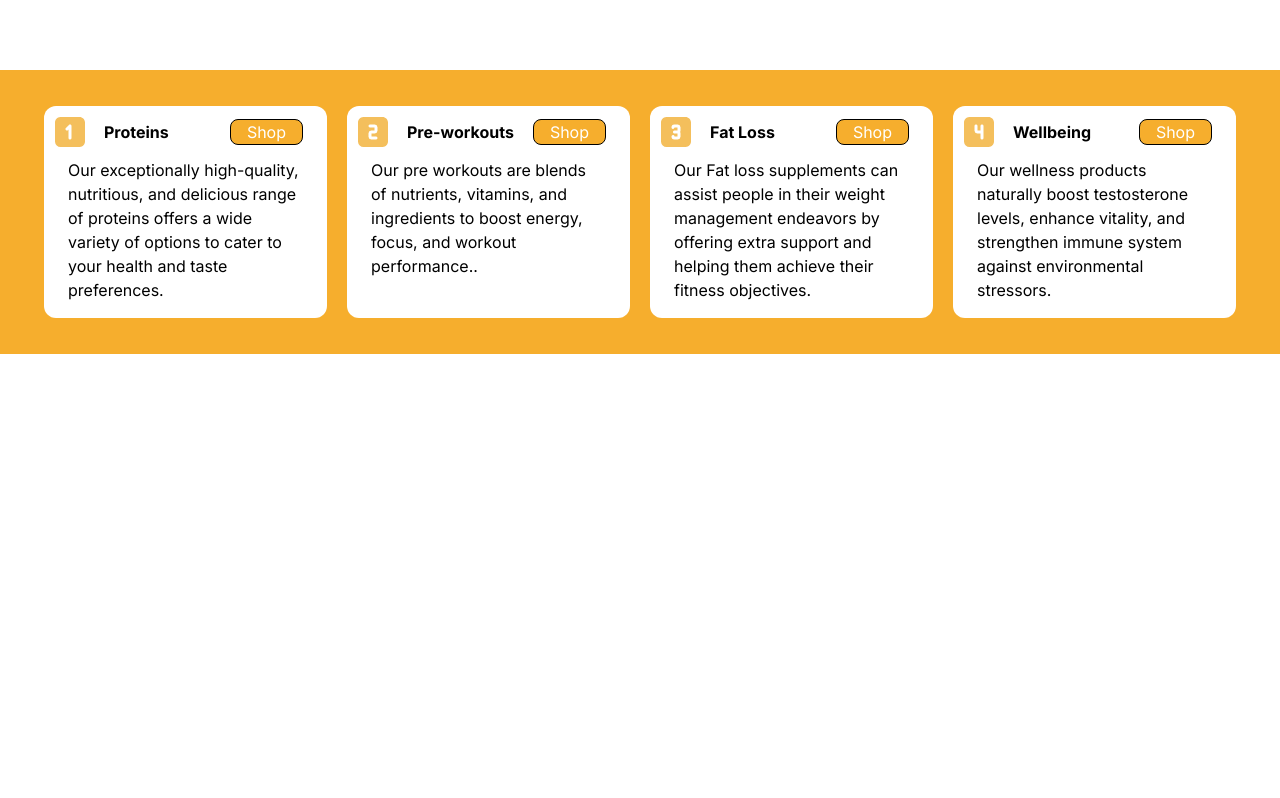
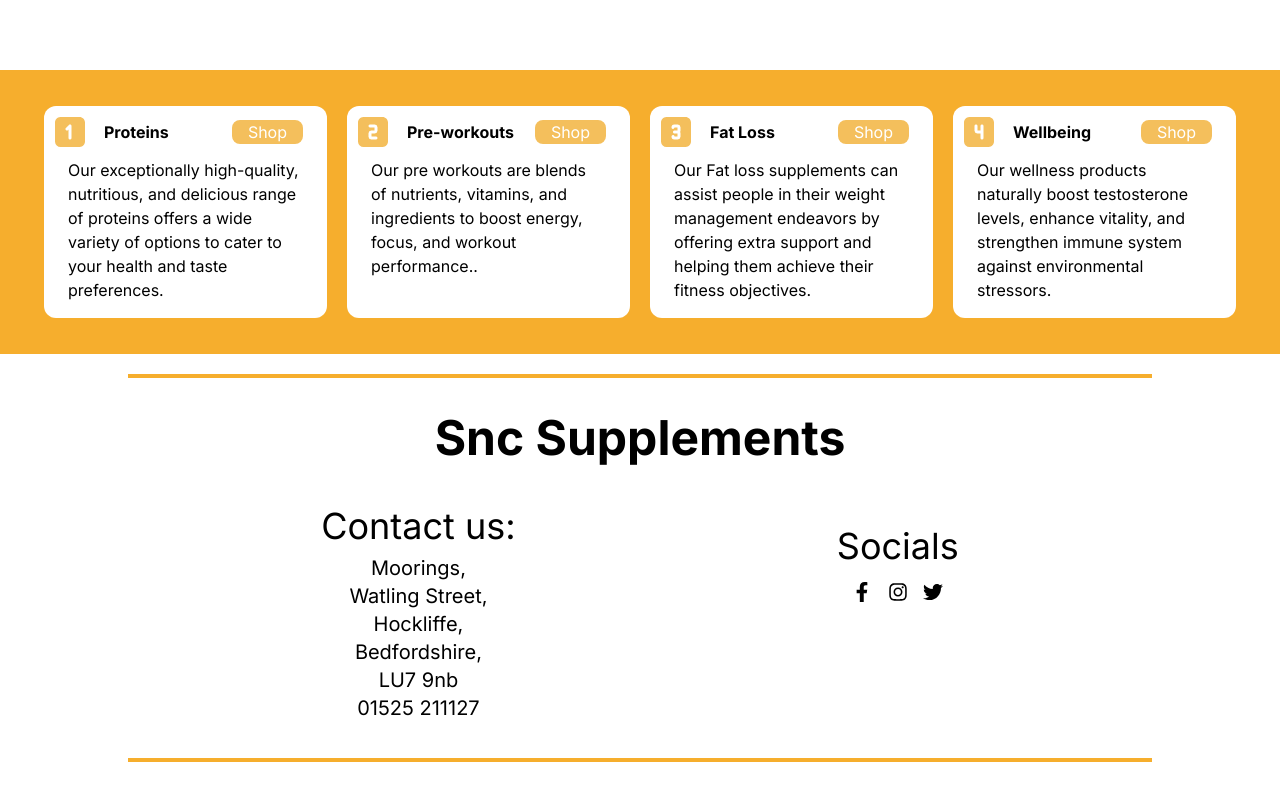
Before and after one commit to jacam666/testsncstore, a Next.js app: page / in a window 1280 px wide. Shown: the part 1910-2708 px from the top of the page. Before the commit the page ends 2264 px from the top, so only its background shows below. Built offline with nearby package versions, Linux system fonts and the light colour scheme.

Commit message:
added footer

```diff
--- a/src/app/globals.css
+++ b/src/app/globals.css
@@ -16,7 +16,7 @@ body {
   height: auto;
 }
 .homepage-button {
-  background-color: #f6ae2d;
+  background-color: #f4bf5c;
   color: #fff;
 
 }
--- a/src/app/page.js
+++ b/src/app/page.js
@@ -3,6 +3,9 @@ import { TbSquareNumber1Filled } from "react-icons/tb";
 import { TbSquareNumber2Filled } from "react-icons/tb";
 import { TbSquareNumber3Filled } from "react-icons/tb";
 import { TbSquareNumber4Filled } from "react-icons/tb";
+import { FaFacebookF } from "react-icons/fa";
+import { FaInstagram } from "react-icons/fa";
+import { FaTwitter } from "react-icons/fa";
 
 
 export default function Home() {
@@ -60,7 +63,7 @@ export default function Home() {
           <div className="flex items-center">
             <div className="text-4xl icon-1 "><TbSquareNumber1Filled /></div>
             <h1 className="flex ml-4 font-bold">Proteins</h1>
-            <button className="homepage-button flex  border border-black rounded-lg px-4 ml-auto mr-4 ">Shop </button>
+            <button className="homepage-button flex   rounded-lg px-4 ml-auto mr-4 ">Shop </button>
           </div>
           <div>
             <p className="px-4 py-2">Our exceptionally high-quality, nutritious, and delicious range of proteins offers a wide variety of options to cater to your health and taste preferences.</p>
@@ -70,7 +73,7 @@ export default function Home() {
           <div className="flex items-center">
             <div className="text-4xl icon-1 "><TbSquareNumber2Filled /></div>
             <h1 className="flex ml-4 font-bold">Pre-workouts</h1>
-            <button className="homepage-button flex  border border-black rounded-lg px-4 ml-auto mr-4 ">Shop</button>
+            <button className="homepage-button flex   rounded-lg px-4 ml-auto mr-4 ">Shop</button>
           </div>
           <div>
             <p className="px-4 py-2">Our pre workouts are blends of nutrients, vitamins, and ingredients to boost energy, focus, and workout performance..</p>
@@ -80,7 +83,7 @@ export default function Home() {
           <div className="flex items-center">
             <div className="text-4xl icon-1 "><TbSquareNumber3Filled /></div>
             <h1 className="flex ml-4 font-bold">Fat Loss</h1>
-            <button className="homepage-button flex  border border-black rounded-lg px-4 ml-auto mr-4 ">Shop</button>
+            <button className="homepage-button flex   rounded-lg px-4 ml-auto mr-4 ">Shop</button>
 
           </div>
           <div>
@@ -91,7 +94,7 @@ export default function Home() {
           <div className="flex items-center">
             <div className="text-4xl icon-1 "><TbSquareNumber4Filled /></div>
             <h1 className="flex ml-4 font-bold">Wellbeing</h1>
-            <button className="homepage-button flex  border border-black rounded-lg px-4 ml-auto mr-4 ">Shop</button>
+            <button className="homepage-button flex   rounded-lg px-4 ml-auto mr-4 ">Shop</button>
 
           </div>
           <div>
@@ -99,6 +102,29 @@ export default function Home() {
           </div>
         </div>
       </div>
+      <div className="separator my-5 h-1 w-4/5 mx-auto "></div>
+      <h1 className="text-center text-5xl my-9 font-bold px-3">Snc Supplements</h1>
+
+      <div className="flex flex-col sm:flex-row justify-evenly">
+        <div className="text-center text-xl">
+          <h2 className="my-2 text-4xl">Contact us:</h2>
+          <p>Moorings,</p>
+          <p>Watling Street,</p>
+          <p>Hockliffe,</p>
+          <p>Bedfordshire,</p>
+          <p>LU7 9nb</p>
+          <p>01525 211127</p>
+        </div>
+        <div className="text-center text-xl mt-5">
+          <h1 className="my-2 text-4xl">Socials</h1>
+          <div className="flex flex-row justify-evenly mt-4">
+          <FaFacebookF />
+          <FaInstagram />
+          <FaTwitter />
+          </div>
+        </div>
+      </div>
+      <div className="separator my-9 h-1 w-4/5 mx-auto "></div>
     </div>
   );
 }
```
